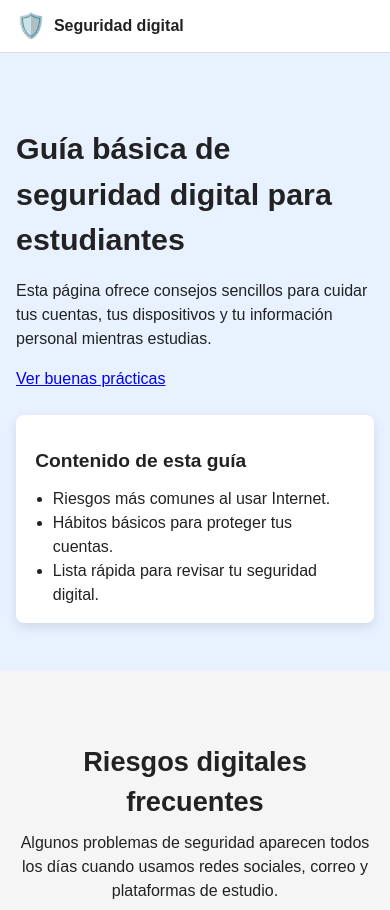
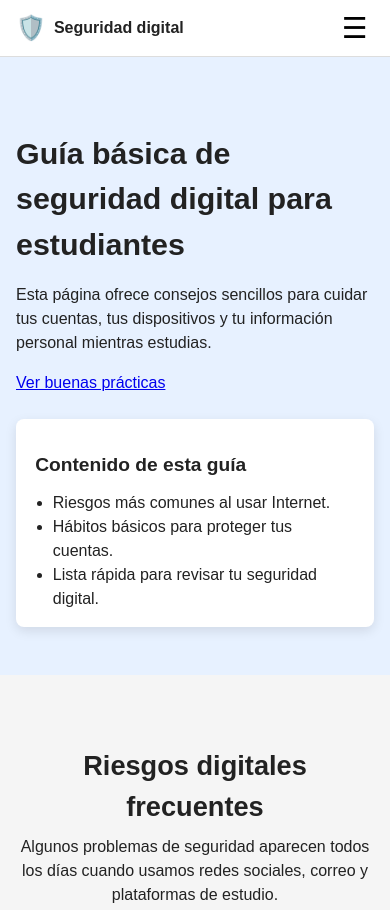
Before and after one commit to DarwinDevCode/PAG-WEB-INFORMATIVA-GRUPO-C, a plain HTML site: page index.html in a window 390 px wide. Shown: the top 910 px of the page. Drawn offline with Linux system fonts and the light colour scheme.

Commit message:
Improve menu button styling and visibility
Updated the menu button in index.html to always be visible and added an icon. Enhanced .boton-menu styles in styles.css for better appearance and usability, including increased font size, cursor pointer, and right alignment. Also moved .navegacion-principal.abierto CSS for clarity.

```diff
--- a/index.html
+++ b/index.html
@@ -15,11 +15,13 @@
         </div>
 
         <button
-                class="boton-menu d-md-none"
+                class="boton-menu"
                 aria-label="Abrir menú de navegación"
                 aria-expanded="false"
         >
+            ☰
         </button>
+
 
         <nav id="navegacion-principal" class="navegacion-principal">
             <ul class="lista-menu">
--- a/styles.css
+++ b/styles.css
@@ -65,14 +65,14 @@ body {
     color: #0d6efd;
 }
 
+
 .boton-menu {
     border: none;
     background-color: transparent;
-    font-size: 1.5rem;
-}
-
-.navegacion-principal.abierto {
-    display: block;
+    font-size: 1.8rem;
+    cursor: pointer;
+    margin-left: auto;      /* lo empuja hacia la derecha */
+    padding: 0.2rem 0.4rem;
 }
 
 @media (min-width: 768px) {
@@ -93,6 +93,11 @@ body {
     .boton-menu {
         display: none;
     }
+}
+
+
+.navegacion-principal.abierto {
+    display: block;
 }
 
 .contenedor {
--- a/workspace.xml
+++ b/workspace.xml
@@ -58,7 +58,7 @@
       <updated>1764471336670</updated>
       <workItem from="1764471338823" duration="106000" />
       <workItem from="1764471520793" duration="1528000" />
-      <workItem from="1764509119390" duration="2419000" />
+      <workItem from="1764509119390" duration="3829000" />
     </task>
     <servers />
   </component>
```
